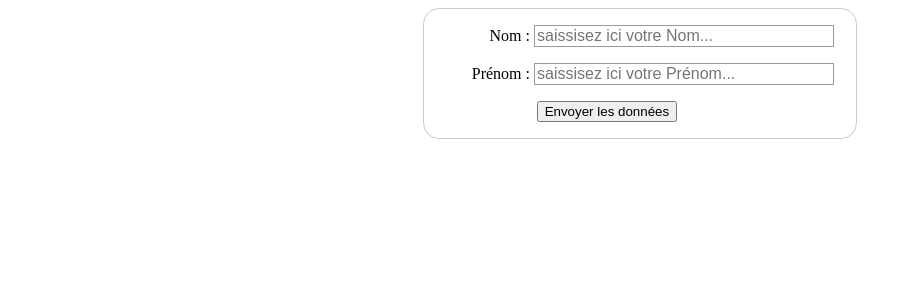
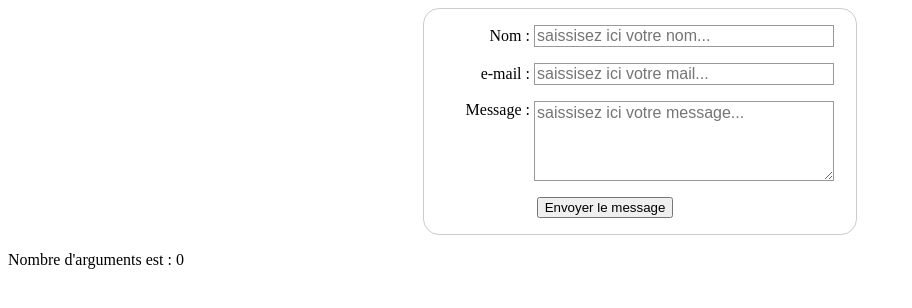
Before and after one commit to hayk-gabrielyan/runtrack2, a PHP site: page / in a window 1280 px wide. Shown: the top 308 px of the page, without its empty margins (0-912 px from the left). Run offline with PHP 8.4, Linux system fonts and the light colour scheme.

Commit message:
jour04 - job03 - Développez un algorithme qui affiche le nombre d’arguments

```diff
--- a/jour04/job03/index.php
+++ b/jour04/job03/index.php
@@ -7,43 +7,34 @@
     <title>My test page</title>
   </head>
   <body>
-
-
 <form action="" method="post">
-
     <div>
         <label for="name">Nom :</label>
-        <input type="text" name="Nom" placeholder="saissisez ici votre Nom...">
+        <input type="text"  name="user_name" placeholder="saissisez ici votre nom...">
     </div>
     <div>
-        <label for="name">Prénom :</label>
-        <input type="text" name="Prénom" placeholder="saissisez ici votre Prénom...">
+        <label for="mail">e-mail&nbsp;:</label>
+        <input type="email"  name="user_mail" placeholder="saissisez ici votre mail...">
     </div>
-
+    <div>
+        <label for="msg">Message :</label>
+        <textarea  name="user_message" placeholder="saissisez ici votre message..."></textarea>
+    </div>
     <div class="button">
-        <button type="submit">Envoyer les données</button>
+        <button type="submit">Envoyer le message</button>
     </div>
 </form>
 
 <?php
 
-if ($_POST){
-echo '<table border=2>
-<thead>
-  <tr>
-    <th>Argument</th>
-    <th>Valeur</th>
-  </tr>
-</thead>';
+//echo "nombre d'arguments est : " , sizeof($_GET);
+$nombre=0;
+foreach ($_POST as $cle => $valeur) {
+//echo 'La clé ' . $cle . ' contient la valeur ' . $valeur . "\n";
+    $nombre++;
 }
 
-foreach($_POST as $argument => $valeur) {
-  echo "<tr>
-    <td>$argument</td>
-      <td>$valeur</td>
-    </tr>";
-}
-
+echo "<p> Nombre d'arguments est : $nombre <p>";
 ?>
 
   </body>
```
Also changed, not shown: jour04/job03/style.css (line endings or trailing spaces).
